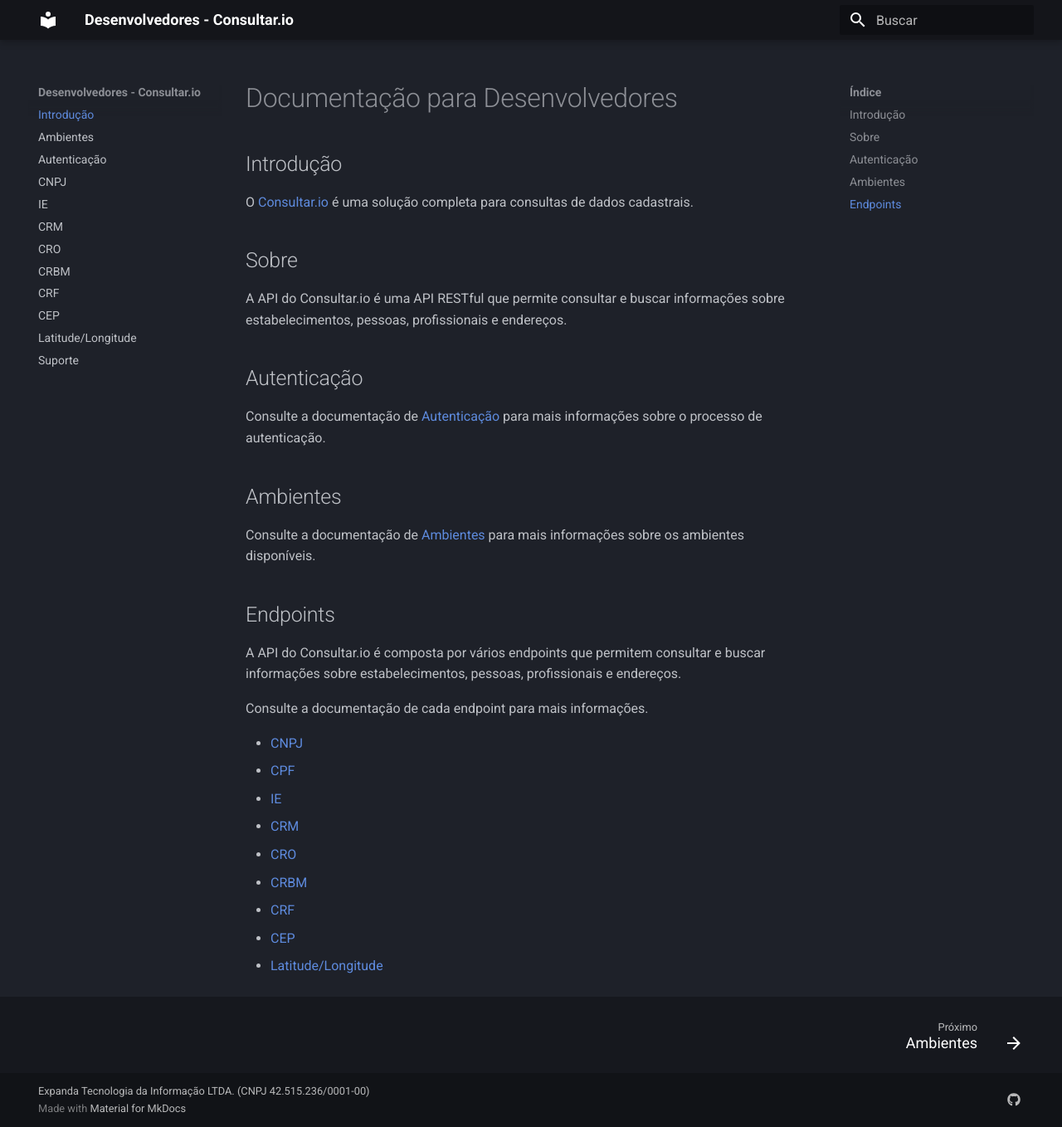
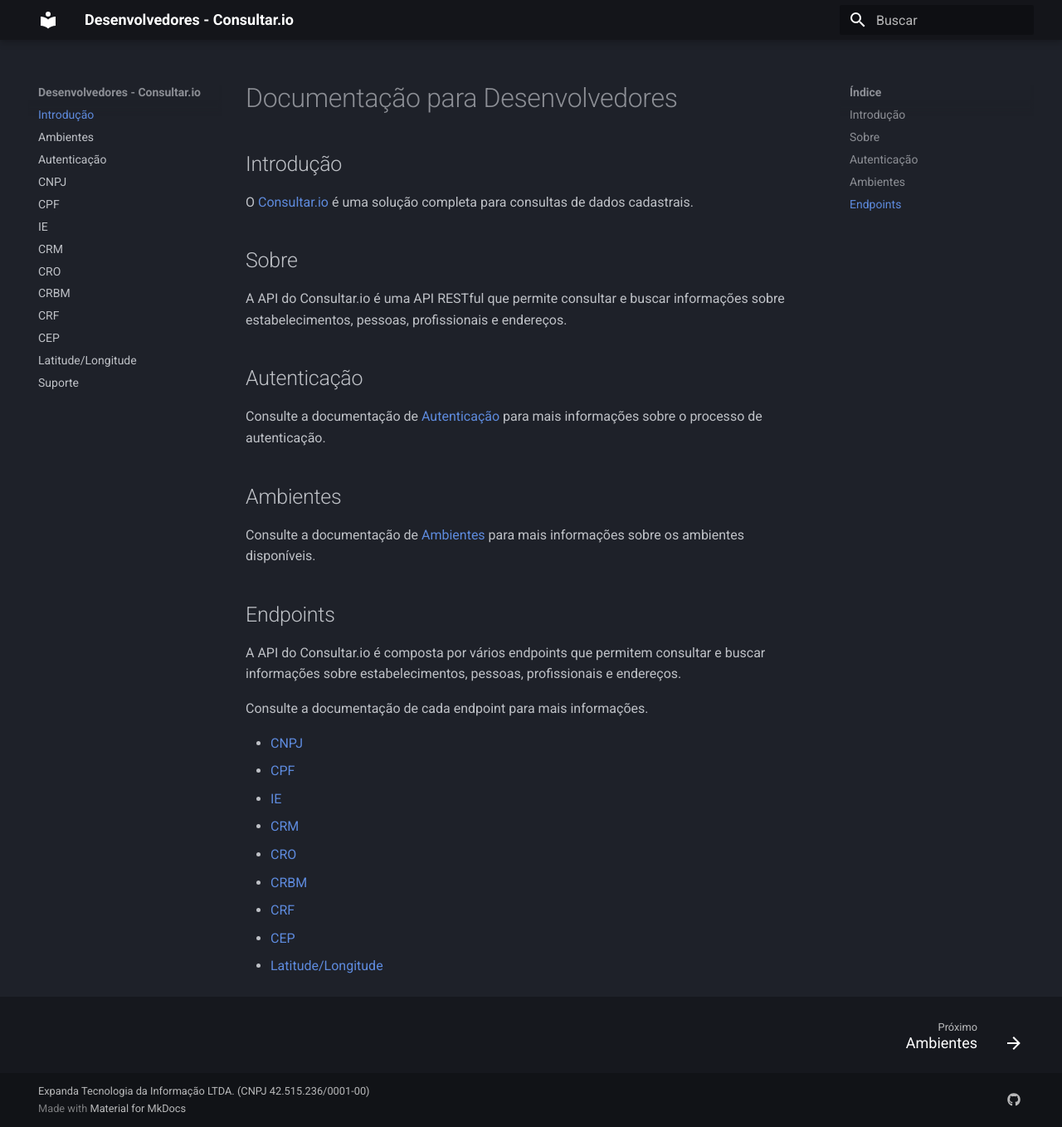
Before and after one commit to consultar-io/doc, an MkDocs documentation site: the page built from docs/index.md, in a window 1280 px wide and 1358 px high. Shown: the whole window at 83% size. Built offline with MkDocs 1.6.1 and Material for MkDocs 9.7.7, drawn with Linux system fonts in a browser that asks for light colours.

Commit message:
Update mkdocs configuration to include CPF documentation in navigation

```diff
--- a/mkdocs.yml
+++ b/mkdocs.yml
@@ -41,6 +41,7 @@
   - Ambientes: ambientes.md
   - Autenticação: autenticacao.md
   - CNPJ: cnpj.md
+  - CPF: cpf.md
   - IE: inscricao-estadual.md
   - CRM: crm.md
   - CRO: cro.md
```
